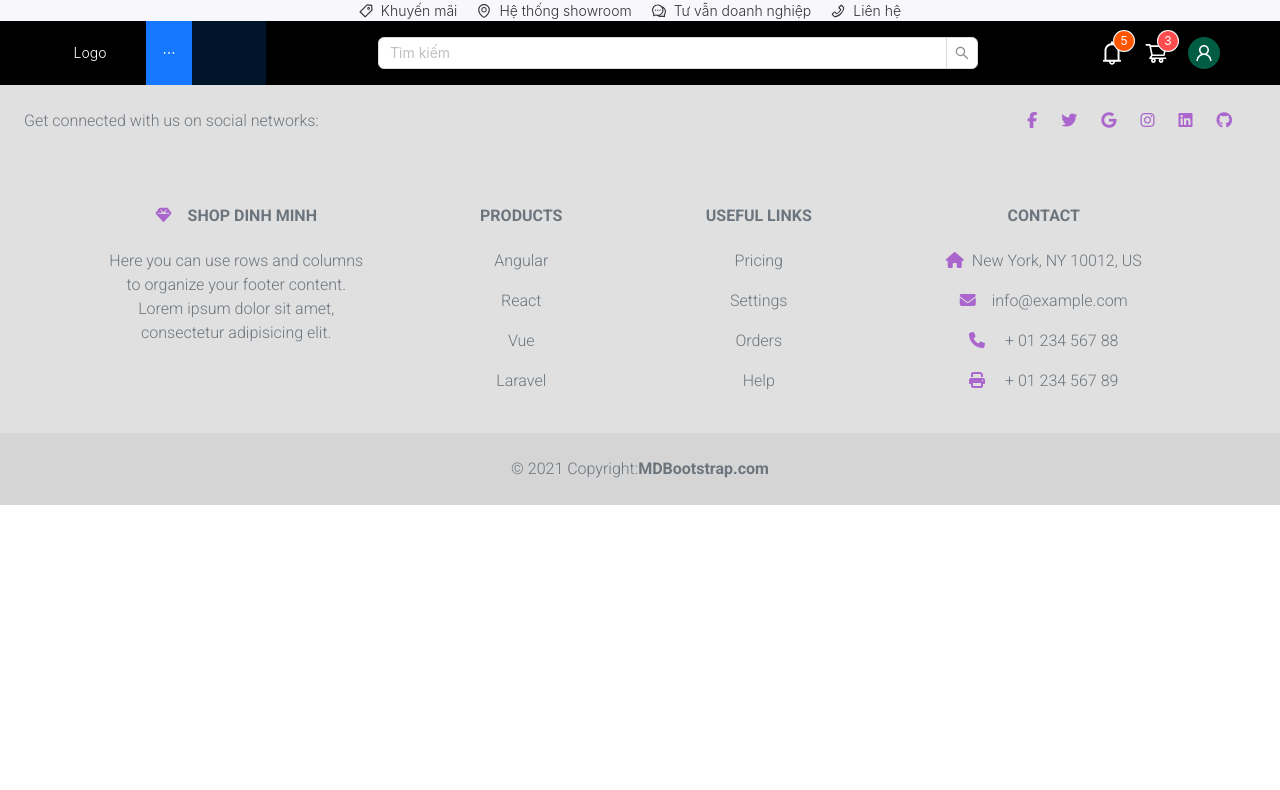
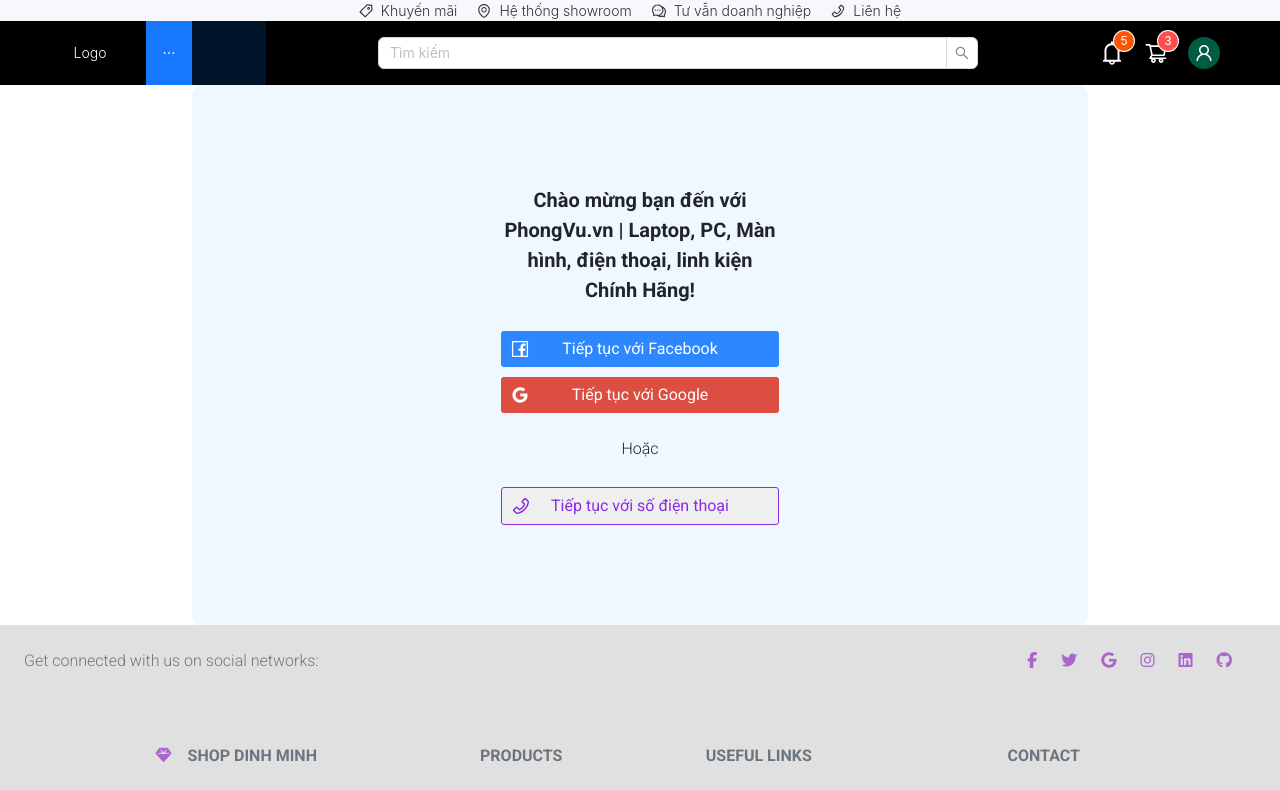
Before and after one commit to daoh329/DuanWebBanHang, a React (Create React App) app in the folder client/: page /login in a window 1280 px wide. Shown: the top 790 px of the page. Built offline with nearby package versions, Linux system fonts and the light colour scheme.

Commit message:
form login (doing)

```diff
--- a/client/src/views/App.js
+++ b/client/src/views/App.js
@@ -7,6 +7,7 @@
 import Footer from './Footer/Footer';
 import Detail from './Detail/Detail';
 import Card from './card';
+import Login from './Login/Login';
 const App = () => {
   return (
     <div className='App'>
@@ -14,9 +15,10 @@
         <Nav />
         <header>
           <Routes>
-          <Route path="/home" element={<Home />} />
+          <Route path="/" element={<Home />} />
           <Route path="/detail" element={<Detail />} />
           <Route path="/card" element={<Card />} />
+          <Route path="/login" element={<Login />} />
           </Routes>
         </header>
         <Footer />
--- /dev/null
+++ b/client/src/views/Login/Login.js
@@ -0,0 +1,34 @@
+import React from "react";
+import { FacebookOutlined, GoogleOutlined, PhoneOutlined } from "@ant-design/icons";
+import "./login.css";
+
+const Login = () => {
+  return (
+    <div className="login">
+      {/* title */}
+      <p className="title-login">
+        Chào mừng bạn đến với PhongVu.vn | Laptop, PC, Màn hình, điện thoại,
+        linh kiện Chính Hãng!
+      </p>
+      {/* btn login fb */}
+      <button className="btn-login-fb">
+        <FacebookOutlined className="icon-fb" />
+        Tiếp tục với Facebook
+      </button>
+      {/* btn login gg */}
+      <button className="btn-login-gg">
+        <GoogleOutlined className="icon-gg" />
+        Tiếp tục với Google
+      </button>
+      <br />
+      <p>Hoặc</p>
+      {/* btn login number phone */}
+      <button className="btn-login-number-phone">
+        <PhoneOutlined className="icon-number-phone" />
+        Tiếp tục với số điện thoại
+      </button>
+    </div>
+  );
+};
+
+export default Login;
--- /dev/null
+++ b/client/src/views/Login/login.css
@@ -0,0 +1,53 @@
+*{
+    margin: 0;
+    padding: 0;
+    box-sizing: border-box;
+}
+
+.login{
+    width: 70%;
+    height: max-content;
+    margin: 0 auto;
+    display: flex;
+    flex-direction: column;
+    align-items: center;
+    padding: 100px 250px;
+    background-color: aliceblue;
+    border-radius: 10px;
+}
+.title-login{
+    font-weight: 600;
+    width: 70%;
+    font-size: 20px;
+    text-align: center;
+}
+.btn-login-fb,
+.btn-login-gg,
+.btn-login-number-phone{
+    position: relative;
+    width: 70%;
+    padding: 6px;
+    border: none;
+    margin-top: 10px;
+    border-radius: 3px;
+    color: white;
+}
+.btn-login-fb{
+    background-color: rgb(45, 136, 255);
+
+}
+.btn-login-gg{
+    background-color: rgb(220, 78, 66);
+}
+.btn-login-number-phone{
+    color: blueviolet;
+    border: 1px blueviolet solid ;
+}
+.icon-fb,
+.icon-gg,
+.icon-number-phone{
+    position: absolute;
+    top: 9px;
+    left: 10px;
+    font-size: 18px;
+}
--- a/client/src/views/Nav/Nav.js
+++ b/client/src/views/Nav/Nav.js
@@ -1,6 +1,7 @@
 import React, { useState } from 'react';
 import { Layout, Menu, Input, Badge, Avatar, Dropdown, Affix } from 'antd';
 import { DownOutlined, BellOutlined, ShoppingCartOutlined, UserOutlined, SearchOutlined, TagOutlined, EnvironmentOutlined, CommentOutlined, PhoneOutlined } from '@ant-design/icons';
+import { NavLink } from 'react-router-dom/dist/umd/react-router-dom.development';
 
 const { Header } = Layout;
 
@@ -13,7 +14,9 @@
 
     const menu = (
         <Menu>
-            <Menu.Item key="1">Đăng nhập</Menu.Item>
+            <Menu.Item key="1">
+                <NavLink to="/login">Đăng nhập</NavLink>
+            </Menu.Item>
             <Menu.Item key="2">Đăng xuất</Menu.Item>
         </Menu>
     );
```
Also changed, not shown: client/src/views/Home/Home.js (+142 -87 lines), 2 other files (tests, documents, lock files or other folders).
